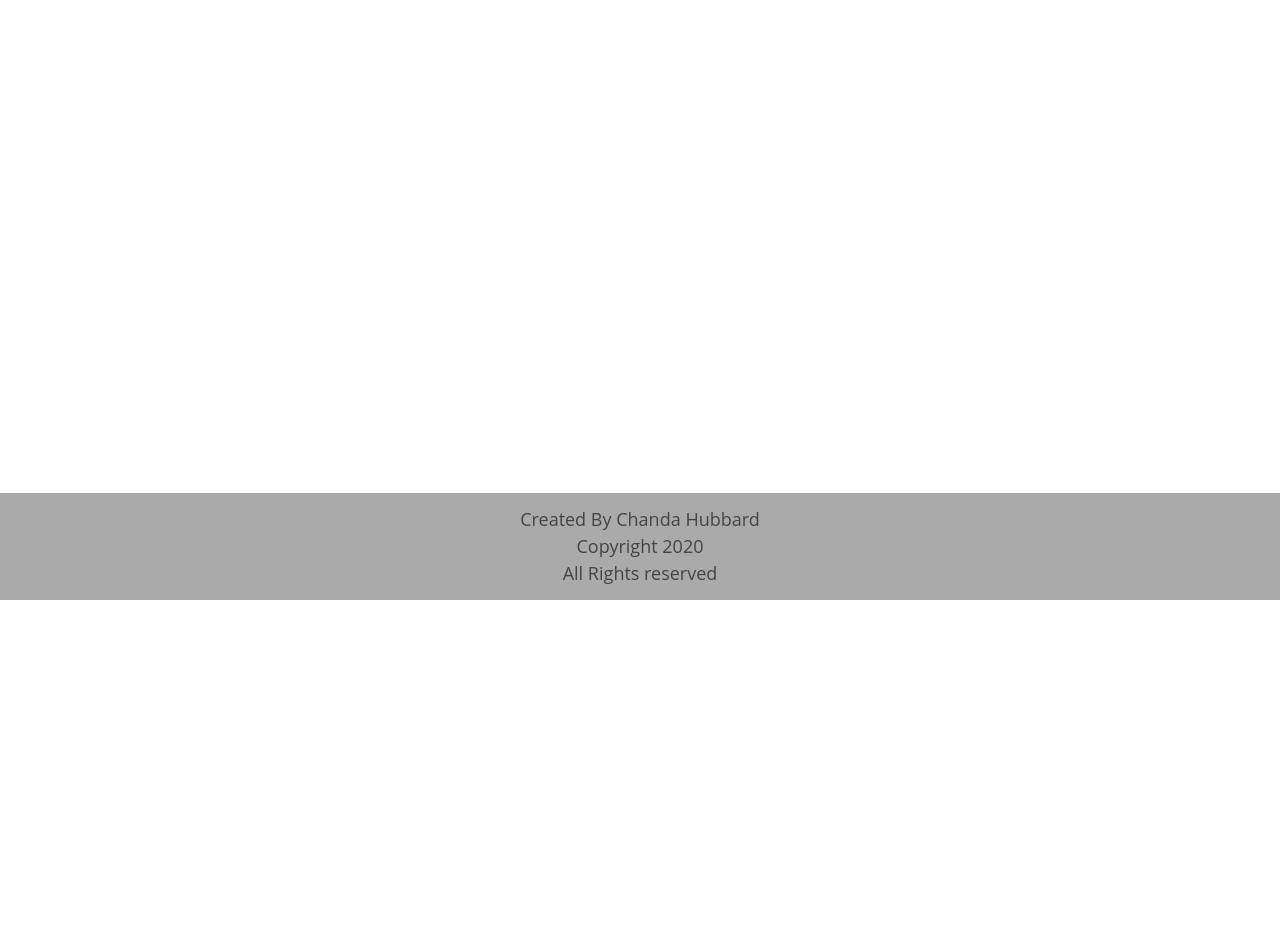
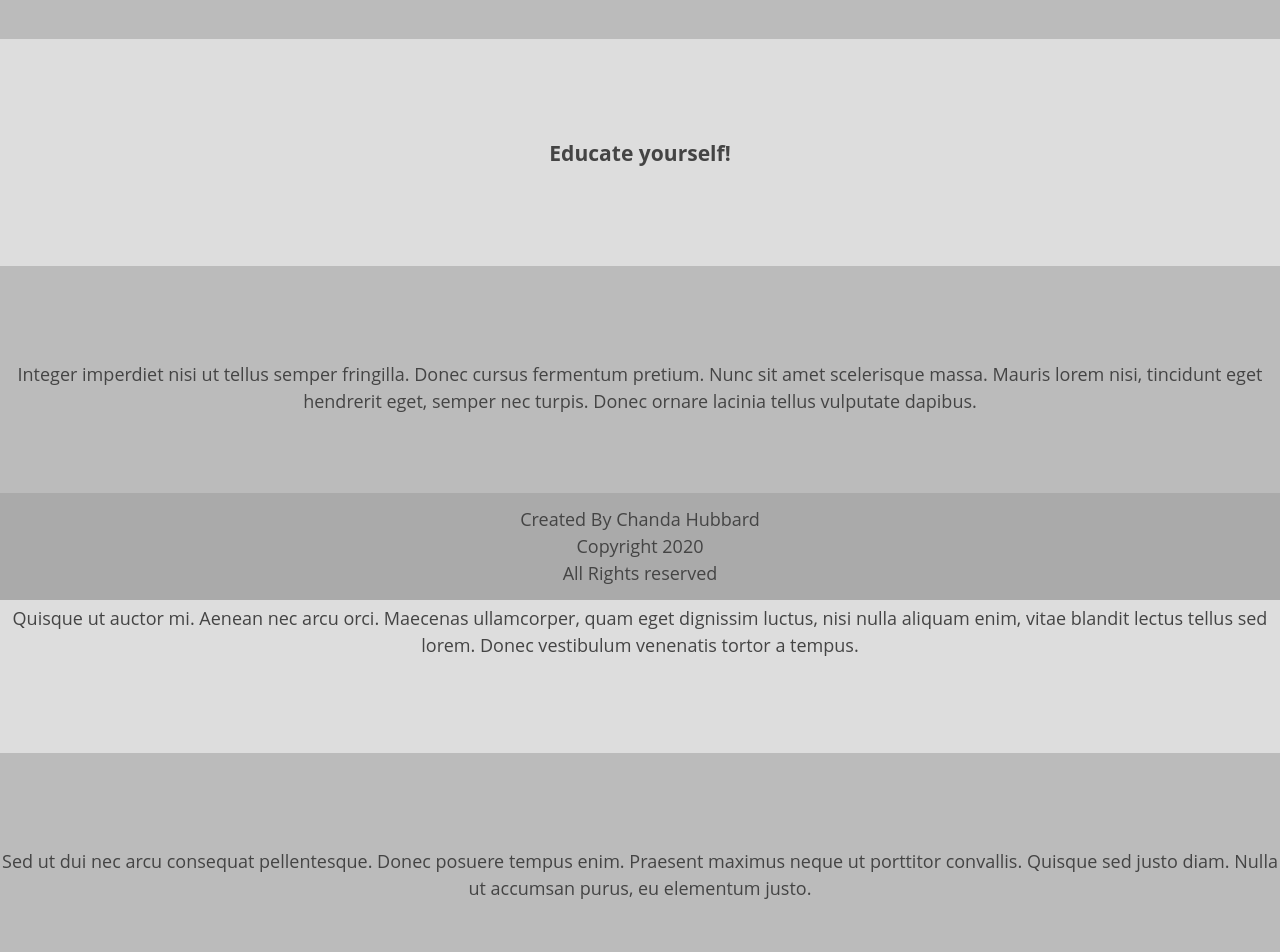
Before and after one commit to Chanda-Abdul/Easy-Budget-Client, a React (Create React App) app: page /education in a window 1280 px wide. Shown: the part 200-1152 px from the top of the page. Before the commit the page ends 800 px from the top, so only its background shows below. Built offline with nearby package versions, Linux system fonts and the light colour scheme.

Commit message:
static client created

```diff
--- a/src/App.js
+++ b/src/App.js
@@ -4,6 +4,7 @@ import MainPage from './components/MainPage/main-page';
 import BudgetPage from './components/BudgetPage/budget-page'
 import DashboardPage from './components/DashboardPage/dash-board'
 import UpdatePage from './components/UpdatePage/update-page'
+import EducationPage from './components/EducationPage/education-page'
 import Footer from './components/Footer/footer'
 import { Switch, Route } from 'react-router-dom';
 
@@ -26,6 +27,9 @@ export default function App(props) {
         <Route exact path="/update" component={UpdatePage}/>
       </Switch>
       <Switch>
+        <Route exact path="/education" component={EducationPage}/>
+      </Switch>
+      <Switch>
         <Route path="/" component={Footer}/>
       </Switch>
     </div>
--- a/src/components/BudgetPage/budget-page.js
+++ b/src/components/BudgetPage/budget-page.js
@@ -1,4 +1,6 @@
 import React from "react";
+import LearnMoreButton from "../LearnMoreButton/learn-more-button";
+import UpdateBudgetButton from "../UpdateBudgetButton/update-budget-button";
 
 export default function BudgetPage(props) {
   return (
@@ -108,7 +110,8 @@ export default function BudgetPage(props) {
               <h3>at least 10% of your income</h3>
             </legend>
             <div className="input-form-group">
-              <h4><label htmlFor="name">Total Monthly Savings:</label>
+              <h4>
+                <label htmlFor="name">Total Monthly Savings:</label>
                 <input
                   type="number"
                   className="input__control"
@@ -116,7 +119,8 @@ export default function BudgetPage(props) {
                   id="total-savings"
                   placeholder="$400"
                   onChange={(e) => this.updateSavings(e.target.value)}
-              /></h4>
+                />
+              </h4>
             </div>
           </fieldset>
         </form>
@@ -209,7 +213,10 @@ export default function BudgetPage(props) {
           </fieldset>
         </form>
       </section>
-
+      <section>
+        <UpdateBudgetButton />
+        <LearnMoreButton />
+      </section>
       <section></section>
     </div>
   );
--- a/src/components/DashboardPage/dash-board.js
+++ b/src/components/DashboardPage/dash-board.js
@@ -1,6 +1,8 @@
 import React from 'react'
 import Visuals from '../Visuals/visuals'
 import Stats from '../Stats/stats'
+import UpdateBudgetButton from '../UpdateBudgetButton/update-budget-button'
+import LearnMoreButton from '../LearnMoreButton/learn-more-button'
 
 export default function DashBoardPage(props) {
     return (
@@ -10,7 +12,9 @@ export default function DashBoardPage(props) {
                 </section>
                 <section><Stats/></section>
                 <section><Visuals/></section>
+                <section><UpdateBudgetButton/><LearnMoreButton/></section>
                 <section></section>
+
 
         </div>
     )
--- a/src/components/EducationPage/education-page.js
+++ b/src/components/EducationPage/education-page.js
@@ -0,0 +1,36 @@
+import React from "react";
+
+export default function EducationPage(props) {
+  return (
+    <div>
+      <section>
+        <h1>What's Next?</h1>
+      </section>
+      <section>
+        <h3>Educate yourself!</h3>
+      </section>
+      <section>
+        <p>
+          Integer imperdiet nisi ut tellus semper fringilla. Donec cursus
+          fermentum pretium. Nunc sit amet scelerisque massa. Mauris lorem nisi,
+          tincidunt eget hendrerit eget, semper nec turpis. Donec ornare lacinia
+          tellus vulputate dapibus.
+        </p>
+      </section>
+      <section>
+        <p>Quisque ut auctor mi. Aenean nec arcu orci.
+          Maecenas ullamcorper, quam eget dignissim luctus, nisi nulla aliquam
+          enim, vitae blandit lectus tellus sed lorem. Donec vestibulum
+          venenatis tortor a tempus. </p>
+      </section>
+      <section>
+        <p>Sed ut dui nec arcu consequat pellentesque.
+          Donec posuere tempus enim. Praesent maximus neque ut porttitor
+          convallis. Quisque sed justo diam. Nulla ut accumsan purus, eu
+          elementum justo.</p>
+      </section>
+      <section>
+      </section>
+    </div>
+  );
+}
--- /dev/null
+++ b/src/components/LearnMoreButton/learn-more-button.js
@@ -0,0 +1,9 @@
+import React from 'react';
+
+export default function LearnMoreButton(props) {
+    return (
+        <div className="button-learn">
+            <button>Learn More</button>
+        </div>
+    );
+}
--- a/src/components/NavBar/nav-bar.js
+++ b/src/components/NavBar/nav-bar.js
@@ -1,5 +1,5 @@
 import React from "react";
-import SignUpButton from "../SignUpButton/signup-button";
+import SignUpButton from "../signup-button";
 import DemoButton from "../DemoButton/demo-button";
 
 export default function NavBar(props) {
--- /dev/null
+++ b/src/components/UpdateBudgetButton/update-budget-button.js
@@ -0,0 +1,9 @@
+import React from 'react';
+
+export default function UpdateBudgetButton(props) {
+    return (
+        <div className="button-update">
+            <button>Update Budget</button>
+        </div>
+    );
+}
```
Also changed, not shown: src/components/signup-button.js (renamed from src/components/SignUpButton/signup-button.js). Lines whose indentation alone changed are shown as unchanged.
